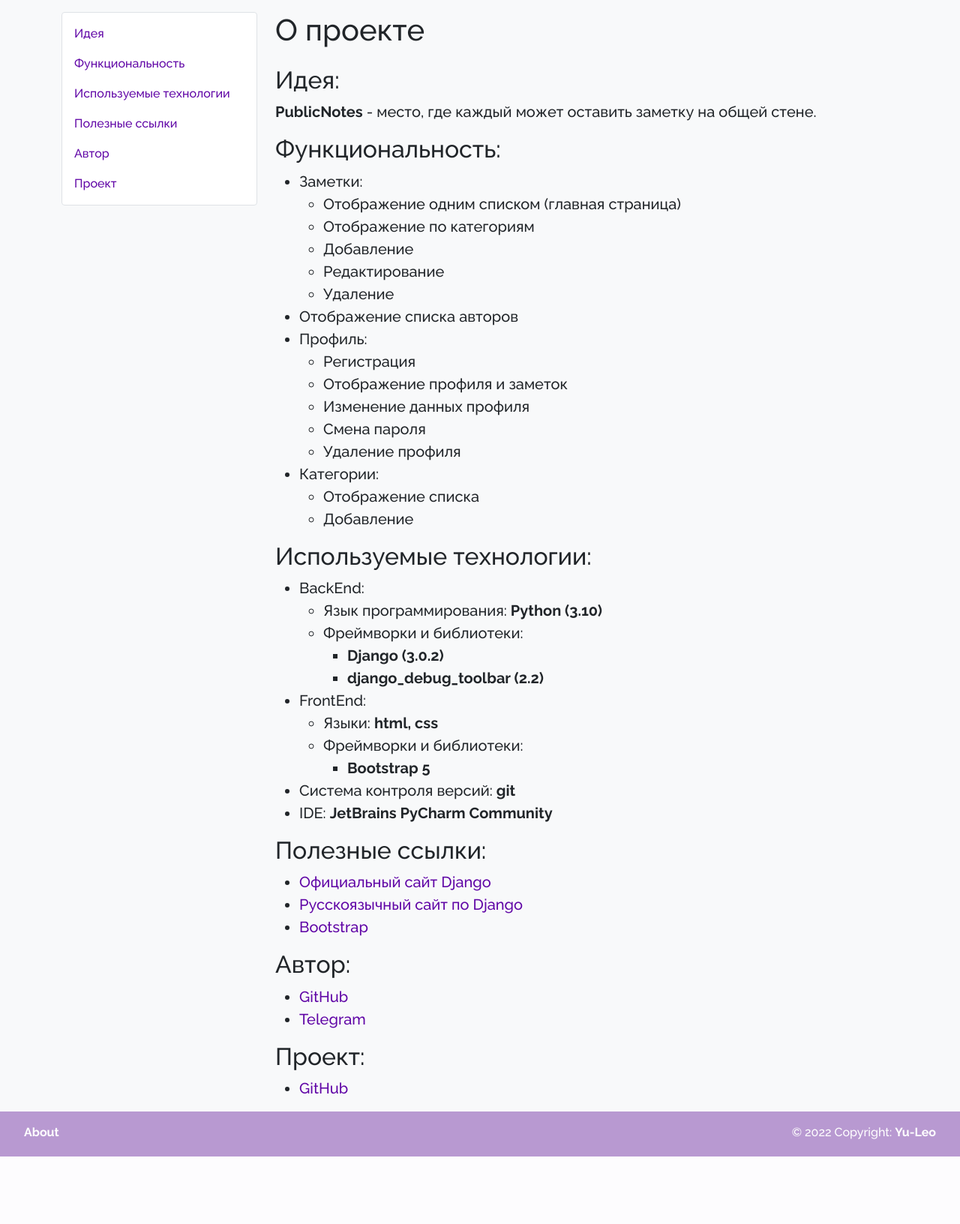
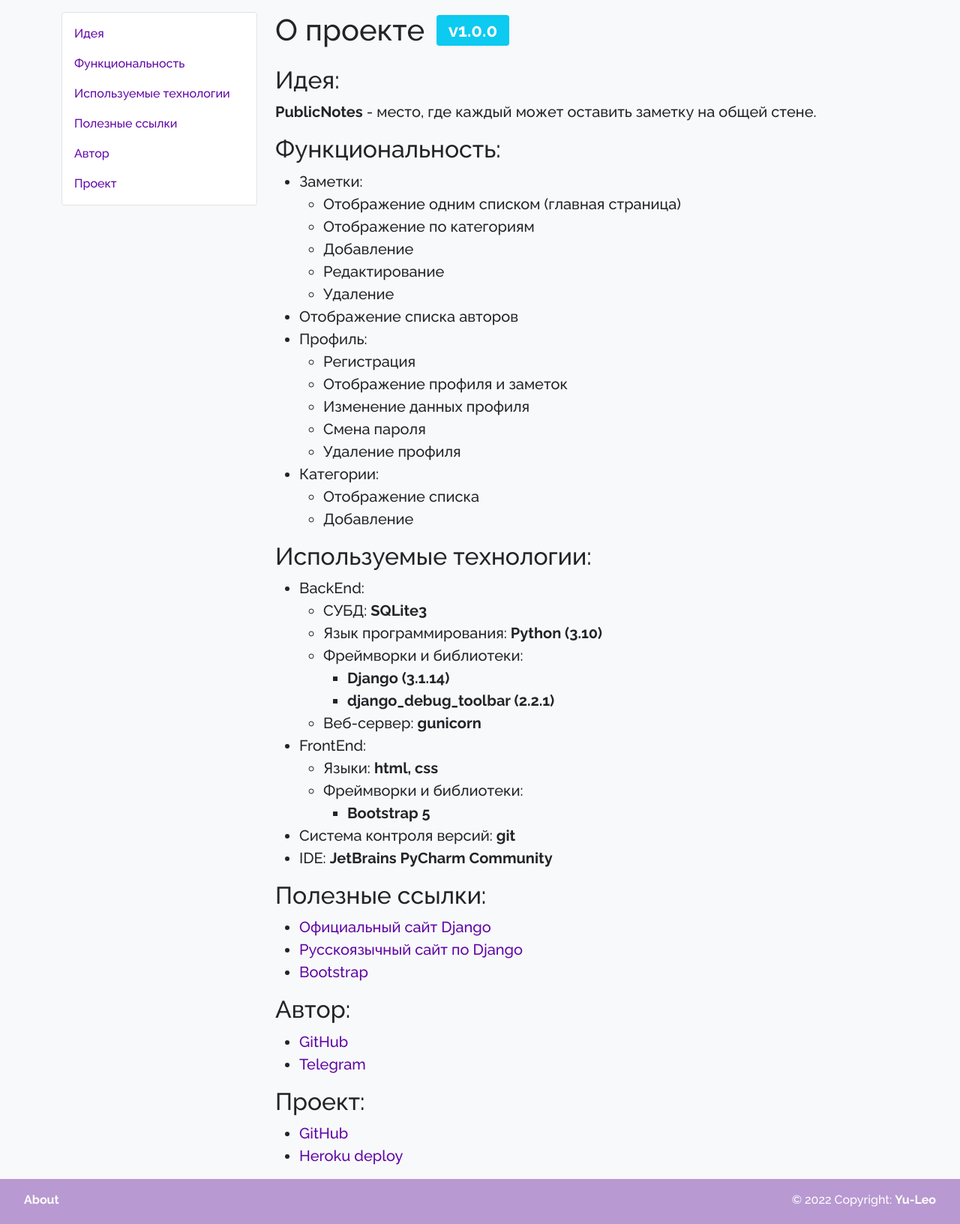
Before and after one commit to Yu-Leo/public-notes, a Django app: page /about/ in a window 1280 px wide. Shown: the part 59-1691 px from the top of the page at 75% size. Before the commit the page ends 1601 px from the top, so only its background shows below. Run offline with Django 3.2, Linux system fonts and the light colour scheme; data comes from the database, SQL or seed files in the repository; some libraries are stand-ins or nearby versions.

Commit message:
Edit 'about'

```diff
--- a/publicnotes/wall/templates/wall/about.html
+++ b/publicnotes/wall/templates/wall/about.html
@@ -18,6 +18,9 @@
 <div class="hstack gap-3 mb-3">
     <div>
         <h1 id="about">О проекте</h1>
+    </div>
+    <div>
+        <h2><span class="badge bg-info">v1.0.0</span></h2>
     </div>
 </div>
 {% endblock %}
@@ -59,13 +62,15 @@
         <li>
             BackEnd:
             <ul>
+                <li>СУБД: <span class="fw-bold">SQLite3</span></li>
                 <li>Язык программирования: <span class="fw-bold">Python (3.10)</span></li>
                 <li>Фреймворки и библиотеки:
                     <ul>
-                        <li><span class="fw-bold">Django (3.0.2)</span></li>
-                        <li class="fw-bold">django_debug_toolbar (2.2)</li>
+                        <li><span class="fw-bold">Django (3.1.14)</span></li>
+                        <li class="fw-bold">django_debug_toolbar (2.2.1)</li>
                     </ul>
                 </li>
+                <li>Веб-сервер: <span class="fw-bold">gunicorn</span></li>
             </ul>
         </li>
         <li>
@@ -102,6 +107,10 @@
     <ul>
         <li><a class="text-decoration-none text-purple" href="https://github.com/Yu-Leo/public-notes/" target="_blank">GitHub</a>
         </li>
+        <li><a class="text-decoration-none text-purple" href="https://ylpn.herokuapp.com/"
+               target="_blank">Heroku deploy</a>
+        </li>
+
     </ul>
 </div>
 {% endblock %}
```
